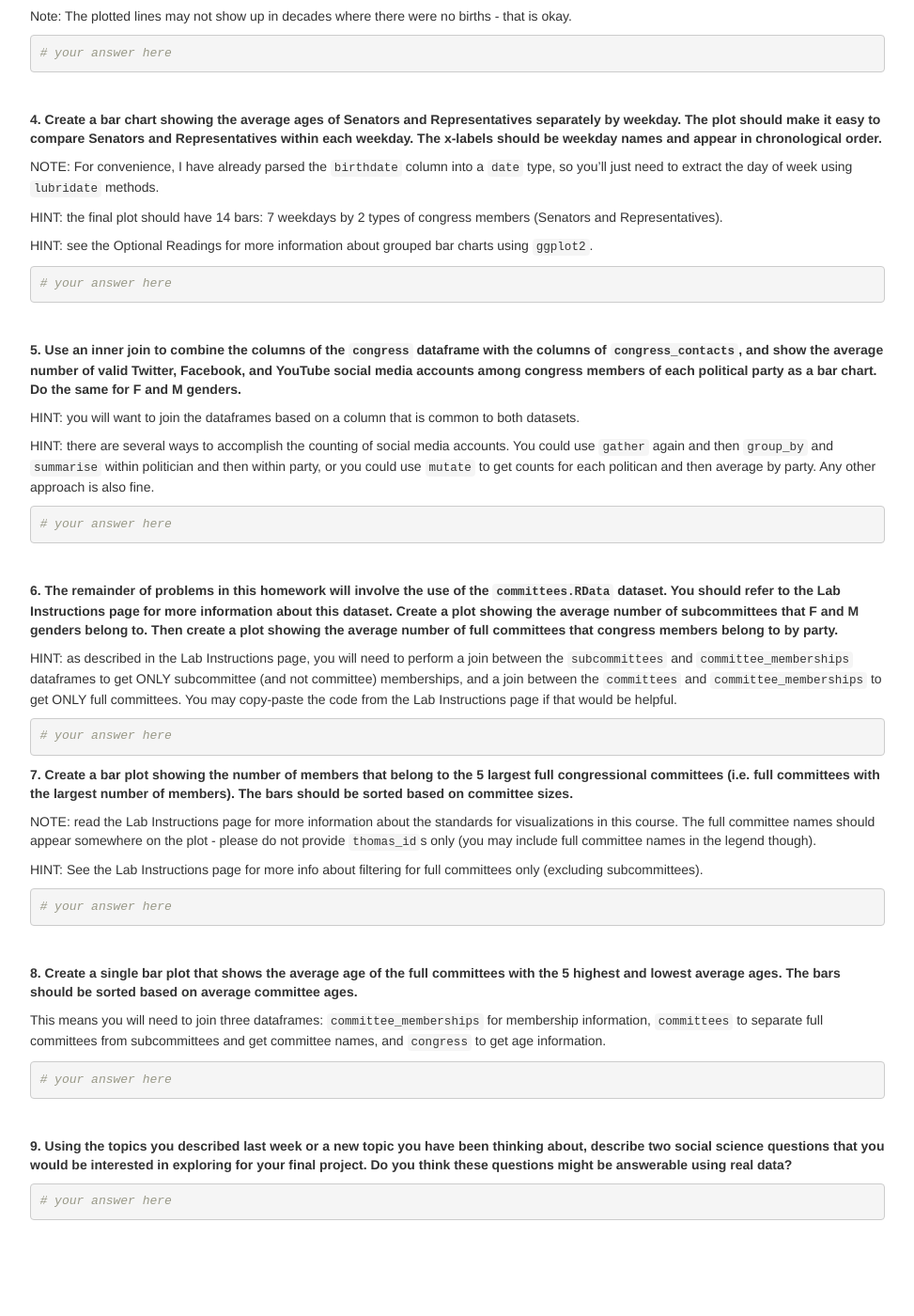
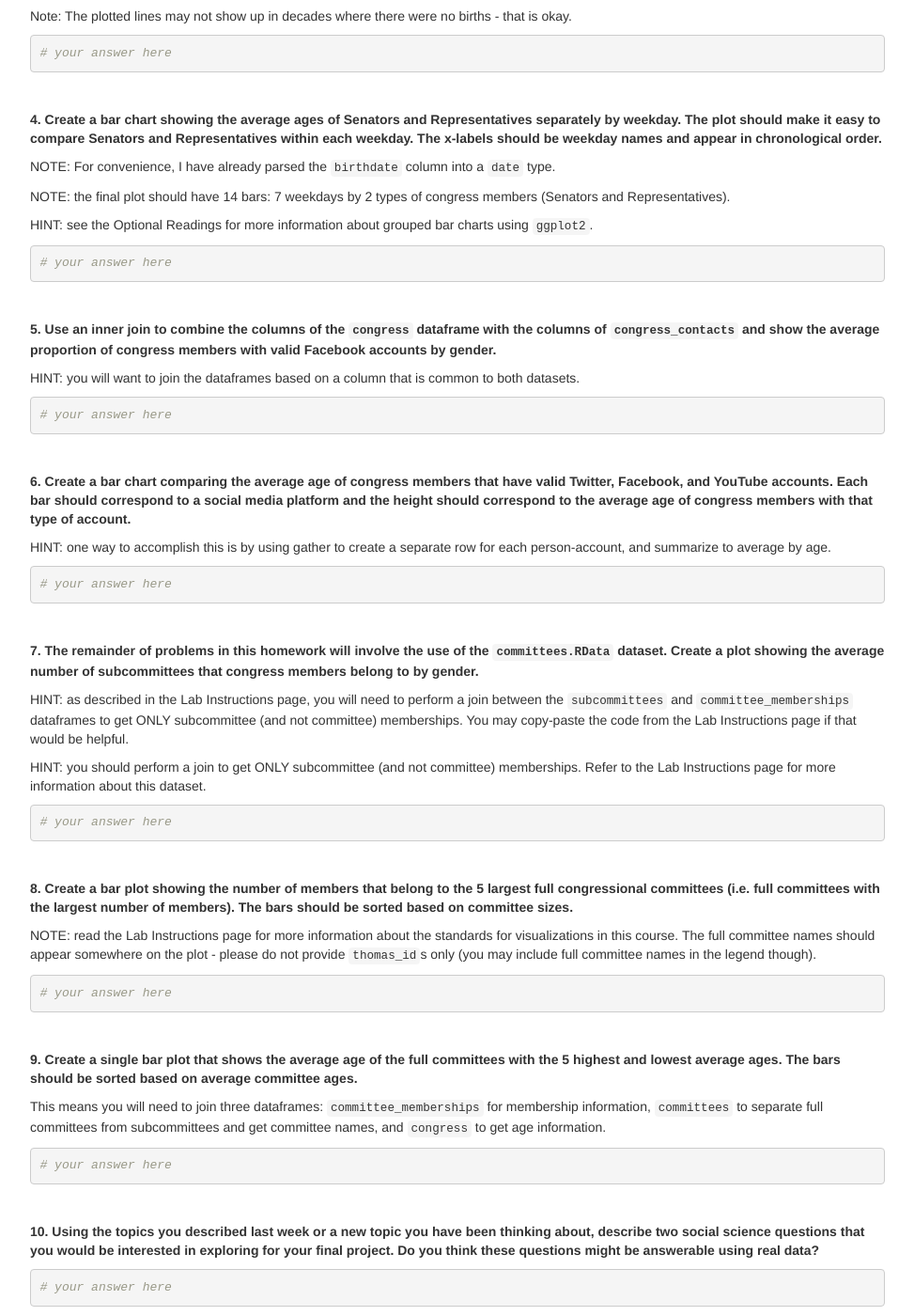
Before and after one commit to dssoc/dssoc.github.io, a Jekyll site: the page assignments/Lab_3.html, which Jekyll copies as it is, in a window 1280 px wide and 1400 px high, scrolled down 2294 px. Shown: the whole window at 94% size, without its empty margins (153-1126 px from the left). Built offline with Jekyll 4.4.1, drawn with Linux system fonts in a browser that asks for light colours; an icon font too large for the unit is left out; before the commit the page ends 3602 px from its top, so only the background shows below that.

Commit message:
simplified lab 3 after getting some feedback

```diff
--- a/assignments/Lab_3.html
+++ b/assignments/Lab_3.html
@@ -220,29 +220,33 @@ ggplot: </code></pre>
 <pre class="r"><code># your answer here</code></pre>
 <p><br /></p>
 <p><strong>4. Create a bar chart showing the average ages of Senators and Representatives separately by weekday. The plot should make it easy to compare Senators and Representatives within each weekday. The x-labels should be weekday names and appear in chronological order.</strong></p>
-<p>NOTE: For convenience, I have already parsed the <code>birthdate</code> column into a <code>date</code> type, so you’ll just need to extract the day of week using <code>lubridate</code> methods.</p>
-<p>HINT: the final plot should have 14 bars: 7 weekdays by 2 types of congress members (Senators and Representatives).</p>
+<p>NOTE: For convenience, I have already parsed the <code>birthdate</code> column into a <code>date</code> type.</p>
+<p>NOTE: the final plot should have 14 bars: 7 weekdays by 2 types of congress members (Senators and Representatives).</p>
 <p>HINT: see the Optional Readings for more information about grouped bar charts using <code>ggplot2</code>.</p>
 <pre class="r"><code># your answer here</code></pre>
 <p><br /></p>
-<p><strong>5. Use an inner join to combine the columns of the <code>congress</code> dataframe with the columns of <code>congress_contacts</code>, and show the average number of valid Twitter, Facebook, and YouTube social media accounts among congress members of each political party as a bar chart. Do the same for F and M genders.</strong></p>
+<p><strong>5. Use an inner join to combine the columns of the <code>congress</code> dataframe with the columns of <code>congress_contacts</code> and show the average proportion of congress members with valid Facebook accounts by gender.</strong></p>
 <p>HINT: you will want to join the dataframes based on a column that is common to both datasets.</p>
-<p>HINT: there are several ways to accomplish the counting of social media accounts. You could use <code>gather</code> again and then <code>group_by</code> and <code>summarise</code> within politician and then within party, or you could use <code>mutate</code> to get counts for each politican and then average by party. Any other approach is also fine.</p>
 <pre class="r"><code># your answer here</code></pre>
 <p><br /></p>
-<p><strong>6. The remainder of problems in this homework will involve the use of the <code>committees.RData</code> dataset. You should refer to the Lab Instructions page for more information about this dataset. Create a plot showing the average number of subcommittees that F and M genders belong to. Then create a plot showing the average number of full committees that congress members belong to by party.</strong></p>
-<p>HINT: as described in the Lab Instructions page, you will need to perform a join between the <code>subcommittees</code> and <code>committee_memberships</code> dataframes to get ONLY subcommittee (and not committee) memberships, and a join between the <code>committees</code> and <code>committee_memberships</code> to get ONLY full committees. You may copy-paste the code from the Lab Instructions page if that would be helpful.</p>
-<pre class="r"><code># your answer here</code></pre>
-<p><strong>7. Create a bar plot showing the number of members that belong to the 5 largest full congressional committees (i.e. full committees with the largest number of members). The bars should be sorted based on committee sizes.</strong></p>
-<p>NOTE: read the Lab Instructions page for more information about the standards for visualizations in this course. The full committee names should appear somewhere on the plot - please do not provide <code>thomas_id</code>s only (you may include full committee names in the legend though).</p>
-<p>HINT: See the Lab Instructions page for more info about filtering for full committees only (excluding subcommittees).</p>
+<p><strong>6. Create a bar chart comparing the average age of congress members that have valid Twitter, Facebook, and YouTube accounts. Each bar should correspond to a social media platform and the height should correspond to the average age of congress members with that type of account.</strong></p>
+<p>HINT: one way to accomplish this is by using gather to create a separate row for each person-account, and summarize to average by age.</p>
 <pre class="r"><code># your answer here</code></pre>
 <p><br /></p>
-<p><strong>8. Create a single bar plot that shows the average age of the full committees with the 5 highest and lowest average ages. The bars should be sorted based on average committee ages.</strong></p>
+<p><strong>7. The remainder of problems in this homework will involve the use of the <code>committees.RData</code> dataset. Create a plot showing the average number of subcommittees that congress members belong to by gender.</strong></p>
+<p>HINT: as described in the Lab Instructions page, you will need to perform a join between the <code>subcommittees</code> and <code>committee_memberships</code> dataframes to get ONLY subcommittee (and not committee) memberships. You may copy-paste the code from the Lab Instructions page if that would be helpful.</p>
+<p>HINT: you should perform a join to get ONLY subcommittee (and not committee) memberships. Refer to the Lab Instructions page for more information about this dataset.</p>
+<pre class="r"><code># your answer here</code></pre>
+<p></br></p>
+<p><strong>8. Create a bar plot showing the number of members that belong to the 5 largest full congressional committees (i.e. full committees with the largest number of members). The bars should be sorted based on committee sizes.</strong></p>
+<p>NOTE: read the Lab Instructions page for more information about the standards for visualizations in this course. The full committee names should appear somewhere on the plot - please do not provide <code>thomas_id</code>s only (you may include full committee names in the legend though).</p>
+<pre class="r"><code># your answer here</code></pre>
+<p><br /></p>
+<p><strong>9. Create a single bar plot that shows the average age of the full committees with the 5 highest and lowest average ages. The bars should be sorted based on average committee ages.</strong></p>
 <p>This means you will need to join three dataframes: <code>committee_memberships</code> for membership information, <code>committees</code> to separate full committees from subcommittees and get committee names, and <code>congress</code> to get age information.</p>
 <pre class="r"><code># your answer here</code></pre>
 <p><br /></p>
-<p><strong>9. Using the topics you described last week or a new topic you have been thinking about, describe two social science questions that you would be interested in exploring for your final project. Do you think these questions might be answerable using real data?</strong></p>
+<p><strong>10. Using the topics you described last week or a new topic you have been thinking about, describe two social science questions that you would be interested in exploring for your final project. Do you think these questions might be answerable using real data?</strong></p>
 <pre class="r"><code># your answer here</code></pre>
 </div>
 
```
Also changed, not shown: assignments/Lab_3.Rmd (+30 -18 lines).
